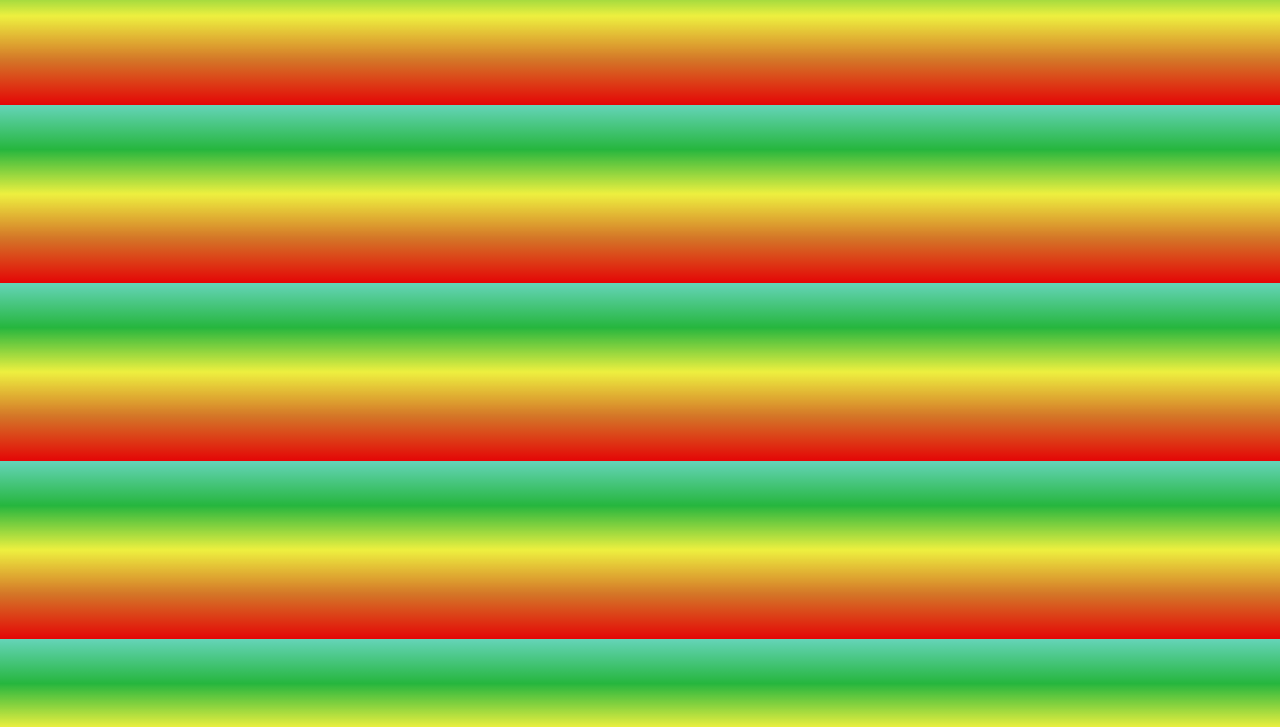
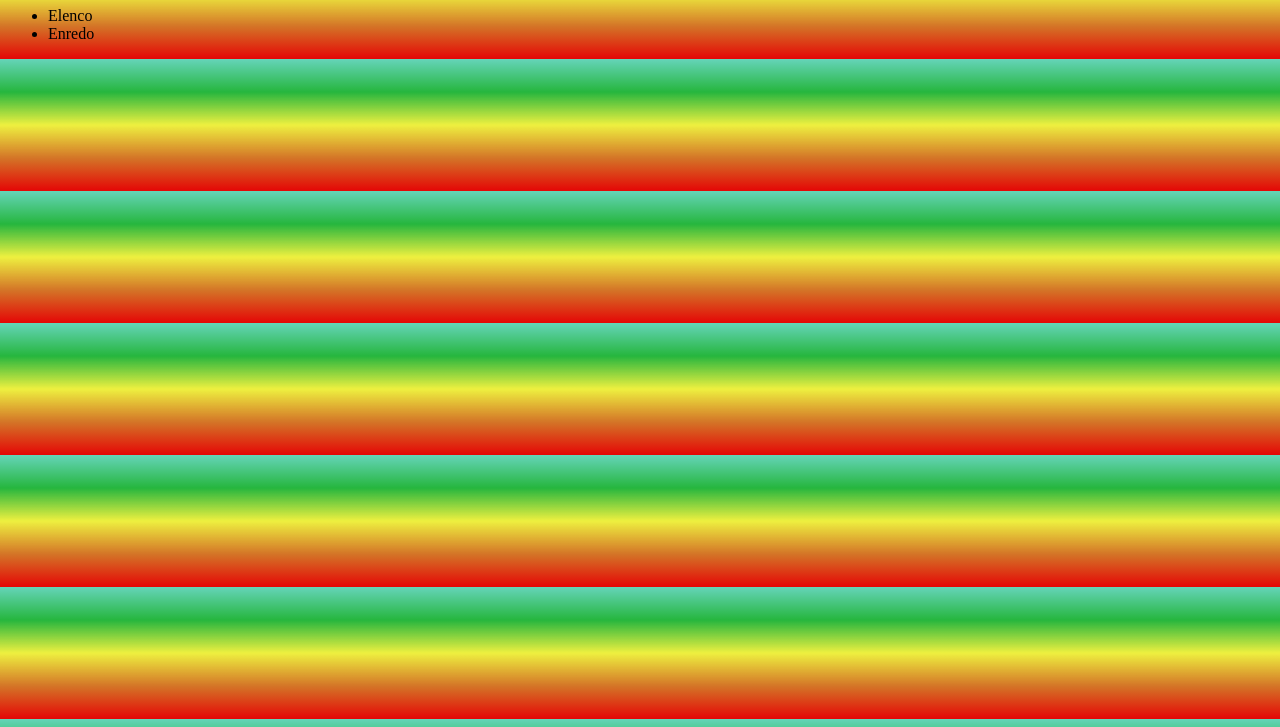
Before and after one commit to lkarine/percyjackson, a plain HTML site: page index.html in a window 1280 px wide. Shown: the part 73-800 px from the top of the page. Drawn offline with Linux system fonts and the light colour scheme.

Commit message:
lalalalala

```diff
--- a/index.html
+++ b/index.html
@@ -8,11 +8,15 @@
 </head>
 <body>
    <h1>Percy Jackson</h1>
+   <header class="cabecalho">
 
-   <br>
-   <br>
-   <br>
-   <br>
-   <br>
+    <ul class="cabecalho-lista">
+<li class="cabecalho-lista-item">Elenco</li>
+<li class="cabecalho-lista-item">Enredo</li>
+    </ul>
+    </header>
+
+    <section class="elenco"></section>
+      <div class="class"></div>
 </body>
 </html>
```
